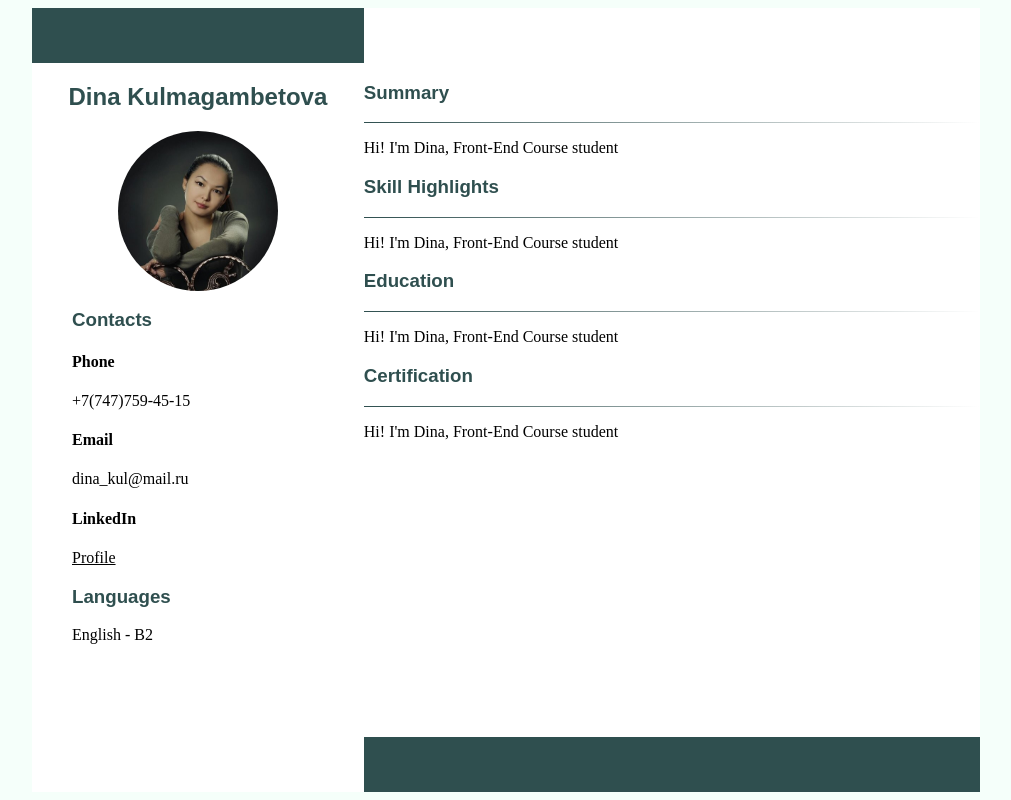
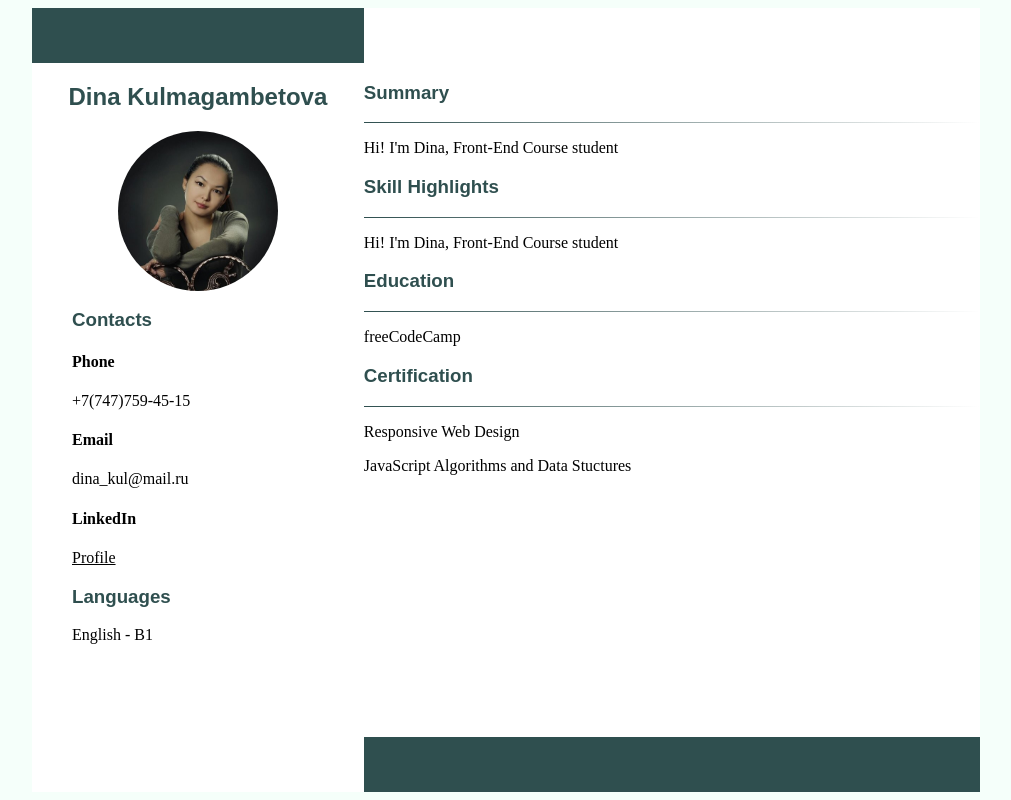
Before and after one commit to dinywka/rsschool-cv, a plain HTML site: page index.html in a window 1280 px wide. Shown: the whole page, without its empty margins (134-1145 px from the left). Drawn offline with Linux system fonts and the light colour scheme; files whose address does not match are found by name.

Commit message:
feat: certification info add

```diff
--- a/index.html
+++ b/index.html
@@ -28,7 +28,7 @@
                 </li>
             </ul>
             <ul> <h3 class="font">Languages</h3>
-                <li>English - B2</li>
+                <li>English - B1</li>
             </ul>
         </aside>
         <div class="info">
@@ -40,10 +40,11 @@
             <p>Hi! I'm Dina, Front-End Course student</p>
             <h3 class="font">Education</h3>
             <hr>
-            <p>Hi! I'm Dina, Front-End Course student</p>
+            <p>freeCodeCamp</p>
             <h3 class="font">Certification</h3>
             <hr>
-            <p>Hi! I'm Dina, Front-End Course student</p>
+            <p>Responsive Web Design</p>
+            <p>JavaScript Algorithms and Data Stuctures</p>
         </div>
         </div>
         <footer>
```
